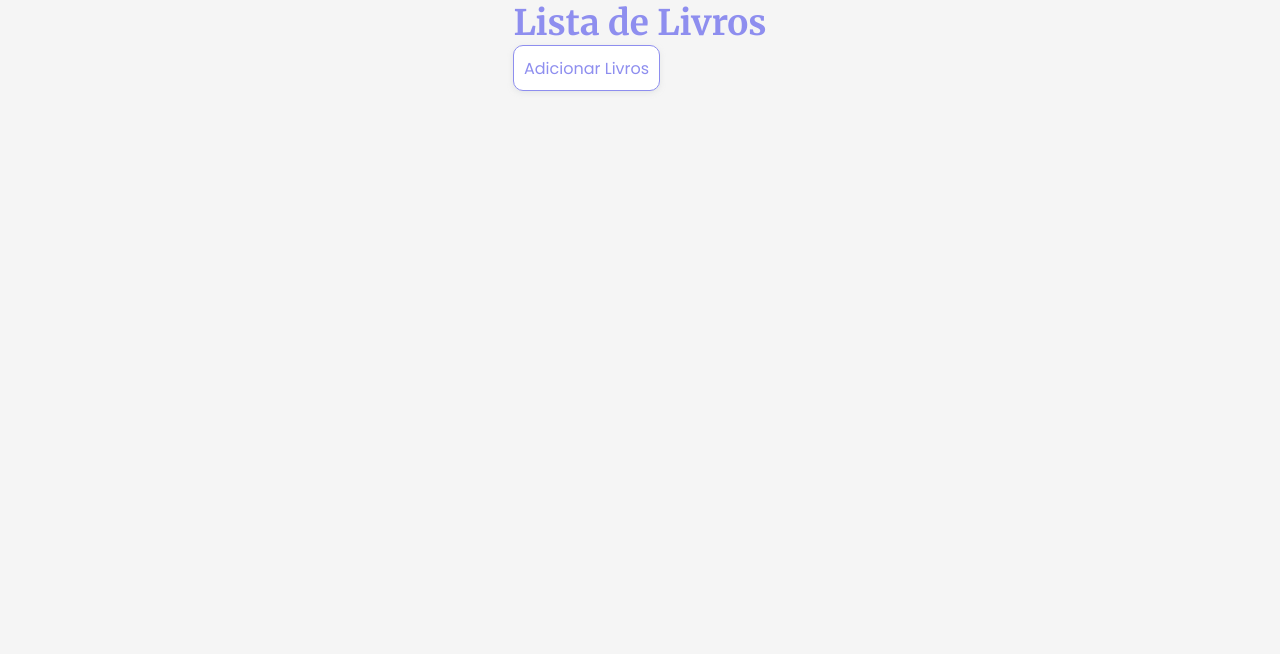
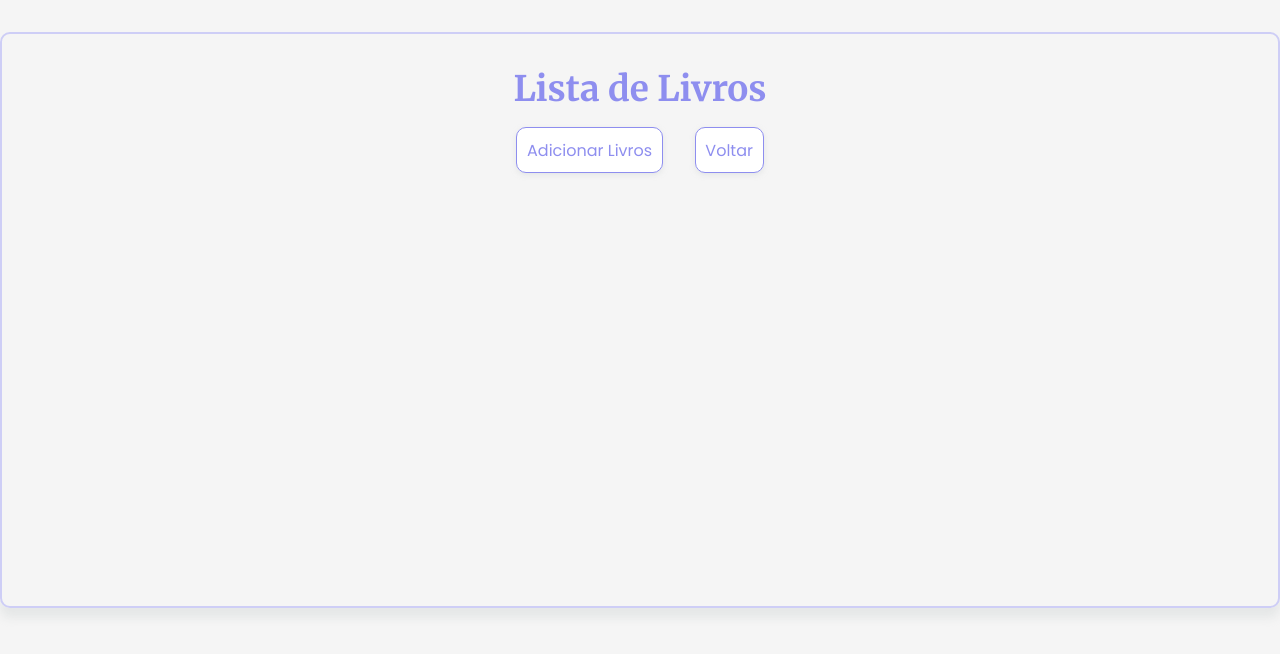
Before and after one commit to snowtenshi/desafio-front-end-contato-seguro, a React (Vite) app in the folder desafio-crud-livros/: page /books in a window 1280 px wide. Shown: the top 654 px of the page. Built offline with nearby package versions, Linux system fonts and the light colour scheme.

Commit message:
feat: adiciona botões de voltar para home nas telas de listas, ajusta e cria classes para controlar melhor o layout de visualização das páginas

```diff
--- /dev/null
+++ b/desafio-crud-livros/src/assets/css/list-page.css
@@ -0,0 +1,19 @@
+.list-container {
+  display: flex;
+  flex-direction: column;
+  border: 2px solid rgb(206, 206, 246);
+  box-shadow: rgba(213, 217, 217, 0.468) 0 10px 10px 0;
+  border-radius: 10px;
+  width: 80rem;
+  height: 36rem;
+  margin-top: 2rem;
+  text-align: center;
+  gap: 1rem;
+}
+
+.list-container__title h1 {
+  margin-top: 2rem;
+  font-family: var(--font-title);
+  font-size: 2.2em;
+  color: rgb(142, 142, 239);
+}
--- a/desafio-crud-livros/src/pages/AuthorsListPage.tsx
+++ b/desafio-crud-livros/src/pages/AuthorsListPage.tsx
@@ -1,17 +1,25 @@
 import { useState } from "react";
 import AuthorFormModal from "../components/AuthorFormModal";
+import '../assets/css/list-page.css'
+import { Link } from "react-router-dom";
 
 function BooksListPage() {
 
   const [isAuthorModalOpen, setIsAuthorModalOpen] = useState(false);
 
   return (
-    <section>
-      <h1>Lista de Autores</h1>
+    <section className="list-container">
+      <div className="list-container__title">
+        <h1>Lista de Autores</h1>
+      </div>
 
-      <div>
+      <div className="button-container">
         <button className='home-button' onClick={() => setIsAuthorModalOpen(true)}>Adicionar Autores</button>
+        <Link to='/'>
+          <button>Voltar</button>
+        </Link>
       </div>
+
 
       {isAuthorModalOpen && (
         <AuthorFormModal onClose={() => setIsAuthorModalOpen(false)} />
--- a/desafio-crud-livros/src/pages/BooksListPage.tsx
+++ b/desafio-crud-livros/src/pages/BooksListPage.tsx
@@ -1,16 +1,24 @@
 import { useState } from "react";
 import BookFormModal from "../components/BookFormModal";
+import '../assets/css/list-page.css';
+import '../assets/css/global.css';
+import { Link } from "react-router-dom";
 
 function BooksListPage() {
 
   const [isBookModalOpen, setIsBookModalOpen] = useState(false);
 
   return (
-    <section>
-      <h1>Lista de Livros</h1>
+    <section className="list-container">
+      <div className="list-container__title">
+        <h1>Lista de Livros</h1>
+      </div>
 
-      <div>
+      <div className='button-container'>
         <button className='home-button' onClick={() => setIsBookModalOpen(true)}>Adicionar Livros</button>
+        <Link to='/'>
+          <button>Voltar</button>
+        </Link>
       </div>
 
       {isBookModalOpen && (
```
